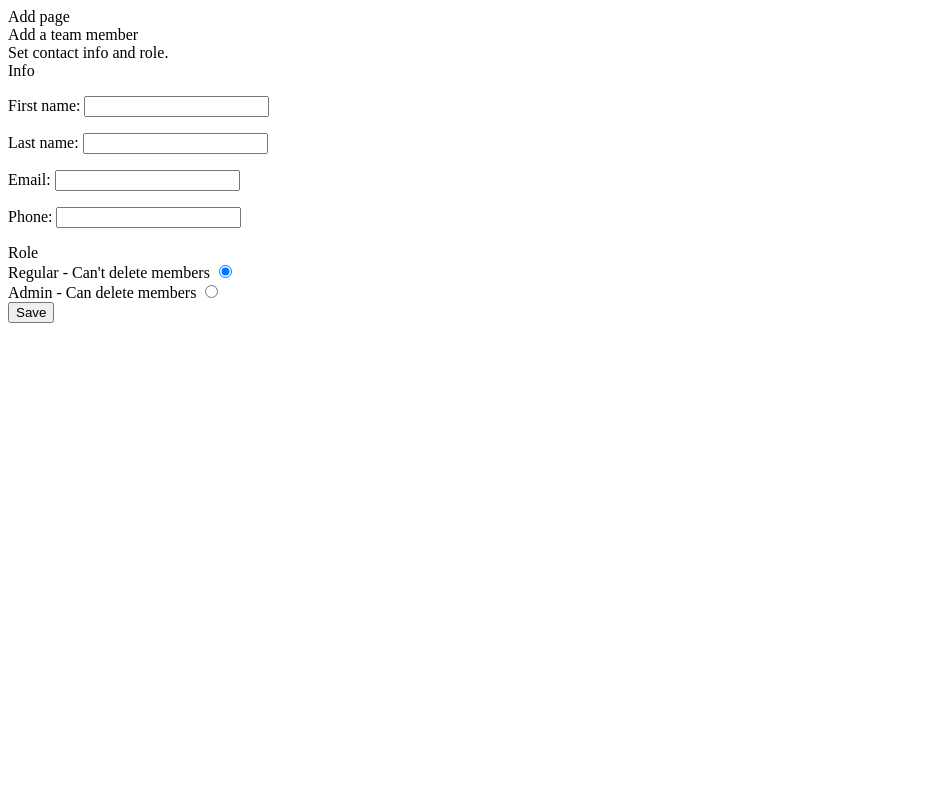
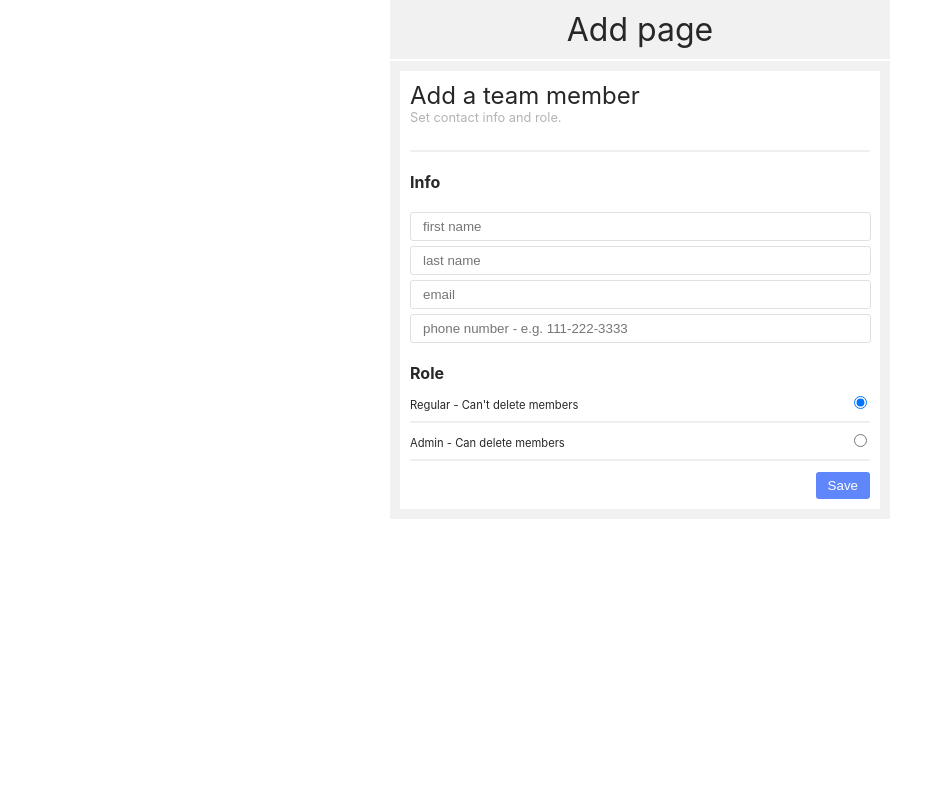
Before and after one commit to eugenielm/InstateamProject, a Django app: the page made by instateam/templates/instateam/base.html in a window 1280 px wide. Shown: the whole page, without its empty margins (0-945 px from the left). Run offline with Django 3.2, Linux system fonts and the light colour scheme; some libraries are stand-ins or nearby versions.

Commit message:
Layout and design of list, add and update pages; fix: add role to the form fields submitted

```diff
--- /dev/null
+++ b/instateam/static/instateam/main.css
@@ -0,0 +1,48 @@
+html {height: 100%}
+
+body {
+    height: 100%;
+    width: 100%;
+    margin: 0;
+    padding: 0;
+    font-size: 1em;
+    font-family: -apple-system,BlinkMacSystemFont,"Segoe UI",Roboto,"Helvetica Neue",Arial,"Noto Sans",sans-serif,"Apple Color Emoji","Segoe UI Emoji","Segoe UI Symbol","Noto Color Emoji";
+    color: #272727;
+}
+
+a {
+    text-decoration: none !important;
+    color: #272727;
+}
+
+hr {
+    border: solid 1px #f1eeee;
+}
+
+#content {
+    width: 95%;
+    max-width: 500px;
+    background-color: #f1f1f1;
+    margin: auto;
+}
+
+#pageTitle {
+    font-size: 2em;
+    text-align: center;
+    padding: 10px;
+    border-bottom: solid 2px white;
+}
+
+#pageContent {
+    width: calc(100% - 40px);
+    padding: 10px;
+    background-color: white;
+    border: solid 10px #f1f1f1;
+    position: relative;
+}
+
+#subTitle {
+    font-size: 0.8em;
+    color: #b3b3b3;
+    margin-bottom: 25px;
+}
--- /dev/null
+++ b/instateam/static/instateam/teammembers_cud.css
@@ -0,0 +1,89 @@
+#mainTitleAddEdit {
+    font-size: 1.5em;
+}
+
+#sectionNameInfo, #sectionNameRole {
+    font-weight: bold;
+    font-size: 1em;
+    margin: 20px 0;
+}
+
+#sectionNameRole {
+    margin-bottom: 10px;
+}
+
+#memberForm p label {
+    display: none;
+}
+
+#memberForm p {
+    margin: 5px 0;
+}
+
+#memberForm input {
+    padding: 6px 12px;
+    border: solid thin #e0e0e0;
+    border-radius: 3px;
+    width: calc(100% - 25px);
+}
+
+#memberForm p:last-of-type {
+    display: none;
+}
+
+.radioButtonDiv input {
+    float: right;
+    width: auto !important;
+}
+
+.radioButtonDiv span {
+    font-size: 0.7em;
+}
+
+#saveButton {
+    position: absolute;
+    right: 10px; bottom: 10px;
+}
+
+#saveButton input {
+    width: 100%;
+    background-color: #5f86fb;
+    border: none;
+    color: white;
+    cursor: pointer;
+}
+
+#saveButton input:hover {
+    background-color: #3b6bfb;
+}
+
+#deleteButton {
+    position: absolute;
+    left: 10px; bottom: 10px;
+    border: solid thin #ddd;
+    padding: 6px 12px;
+    font-size: 0.7em;
+    border-radius: 3px;
+}
+
+#deleteButton:hover {
+    background-color: #eee;
+}
+
+#deleteButton a {
+    color: red;
+}
+
+#spaceSave {
+    height: 30px;
+}
+
+/* errors */
+ul.errorlist {
+    list-style-type: none;
+    color: red;
+    font-size: 0.7em;
+    margin: 0;
+    padding: 0;
+
+}
--- a/instateam/templates/instateam/base.html
+++ b/instateam/templates/instateam/base.html
@@ -7,6 +7,10 @@
         <meta name="viewport" content="width=device-width, initial-scale=1.0, viewport-fit=cover" />
         <title>InstaTeam</title>
         <meta name='description' content='Team-member management application'>
+        {% load static %}
+        <link rel="stylesheet" type="text/css" href="{% static 'instateam/main.css' %}">
+        <link href="https://maxcdn.bootstrapcdn.com/font-awesome/4.6.3/css/font-awesome.min.css" rel="stylesheet" integrity="sha384-T8Gy5hrqNKT+hzMclPo118YTQO6cYprQmhrYwIiQ/3axmI1hQomh7Ud2hPOy8SP1" crossorigin="anonymous">
+        <script src="https://use.fontawesome.com/releases/v5.9.0/js/all.js" data-auto-replace-svg="nest"></script>
     </head>
 
     <body>
--- a/instateam/templates/instateam/teammembers_cud.html
+++ b/instateam/templates/instateam/teammembers_cud.html
@@ -1,34 +1,47 @@
 {% extends "instateam/base.html" %}
 
 {% block content %}
+    {% load static %}
+    <link rel="stylesheet" type="text/css" href="{% static 'instateam/teammembers_cud.css' %}">
 
     {% if teammember %}
         <div id="pageTitle">Edit page</div>
-        <div id="mainTitle">Edit a team member</div>
+    {% else %}
+        <div id="pageTitle">Add page</div>
+    {% endif %}
+
+    <div id="pageContent">
+        {% if teammember %}
+            <div id="mainTitleAddEdit">Edit a team member</div>
             <div id="subTitle">Edit contact info and role.</div>
         {% else %}
-        <div id="pageTitle">Add page</div>
-        <div id="mainTitle">Add a team member</div>
+            <div id="mainTitleAddEdit">Add a team member</div>
             <div id="subTitle">Set contact info and role.</div>
         {% endif %}
 
-    <form method="post" id="createMemberForm">
+        <hr>
+
+        <form method="post" id="memberForm">
             {% csrf_token %}
-        <div class='sectionName'>Info</div>
+            <div id='sectionNameInfo'>Info</div>
             {{ form.as_p }}
-        <div class='sectionName'>Role</div>
-        <div class="radioButtonLabel">
+            <div id='sectionNameRole'>Role</div>
+            <div class="radioButtonDiv">
                 <span>Regular - Can't delete members</span>
                 <input type='radio' name='role' value='regular' checked/>
             </div>
-        <div class="radioButtonLabel">
+            <hr>
+            <div class="radioButtonDiv">
                 <span>Admin - Can delete members</span>
                 <input type='radio' name='role' value='admin'/>
             </div>
+            <hr>
             {% if teammember %}
-            <div><a href="{% url 'team_members_delete' teammember.pk %}">Delete</a></div>
+                <div id="deleteButton"><a href="{% url 'team_members_delete' teammember.pk %}">Delete</a></div>
             {% endif %}
-        <div><input type="submit" value="Save"></div>
+            <div id="spaceSave"></div>
+            <div id="saveButton"><input type="submit" value="Save"></div>
         </form>
+    </div>
 
 {% endblock %}
--- a/instateam/views.py
+++ b/instateam/views.py
@@ -18,16 +18,24 @@ class TeamMembersList(ListView):
 
 class TeamMembersCreate(CreateView):
     model = TeamMember
-    fields = ['first_name', 'last_name', 'email', 'phone']
+    fields = ['first_name', 'last_name', 'email', 'phone', 'role']
     template_name = 'instateam/teammembers_cud.html'
 
     def get_success_url(self):
         return reverse('team_members_list')
 
+    def get_form(self, *args):
+        form = super().get_form(*args)
+        form.fields['first_name'].widget.attrs['placeholder'] = 'first name'
+        form.fields['last_name'].widget.attrs['placeholder'] = 'last name'
+        form.fields['phone'].widget.attrs['placeholder'] = 'phone number - e.g. 111-222-3333'
+        form.fields['email'].widget.attrs['placeholder'] = 'email'
+        return form
+
 
 class TeamMembersUpdate(UpdateView):
     model = TeamMember
-    fields = ['first_name', 'last_name', 'email', 'phone']
+    fields = ['first_name', 'last_name', 'email', 'phone', 'role']
     template_name = 'instateam/teammembers_cud.html'
     context_object_name = 'teammember'
 
```
Also changed, not shown: instateam/static/instateam/teammembers_list.css (added, +47 -0 lines), instateam/templates/instateam/teammembers_list.html (+11 -1 lines). Lines whose indentation alone changed are shown as unchanged.
